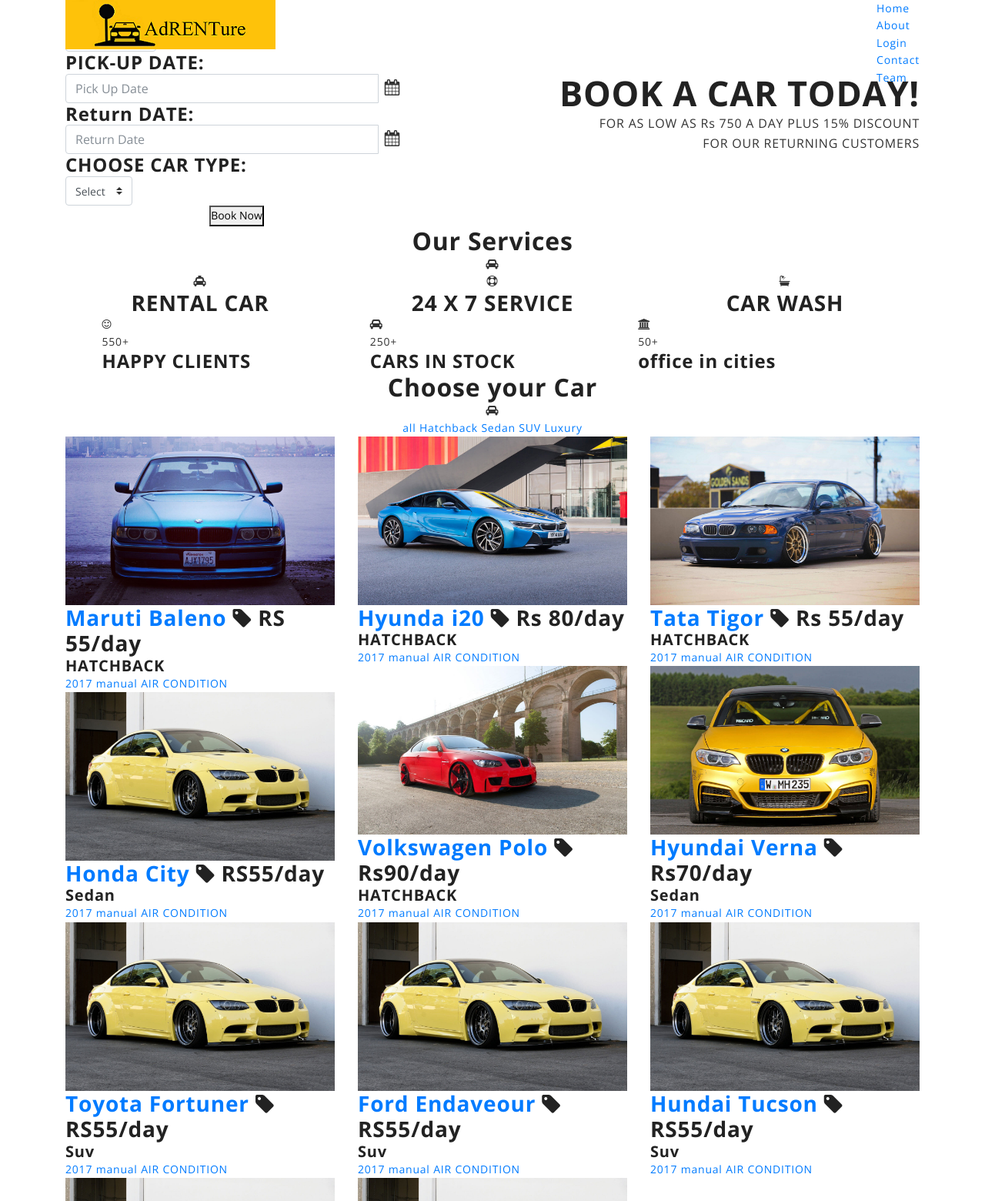
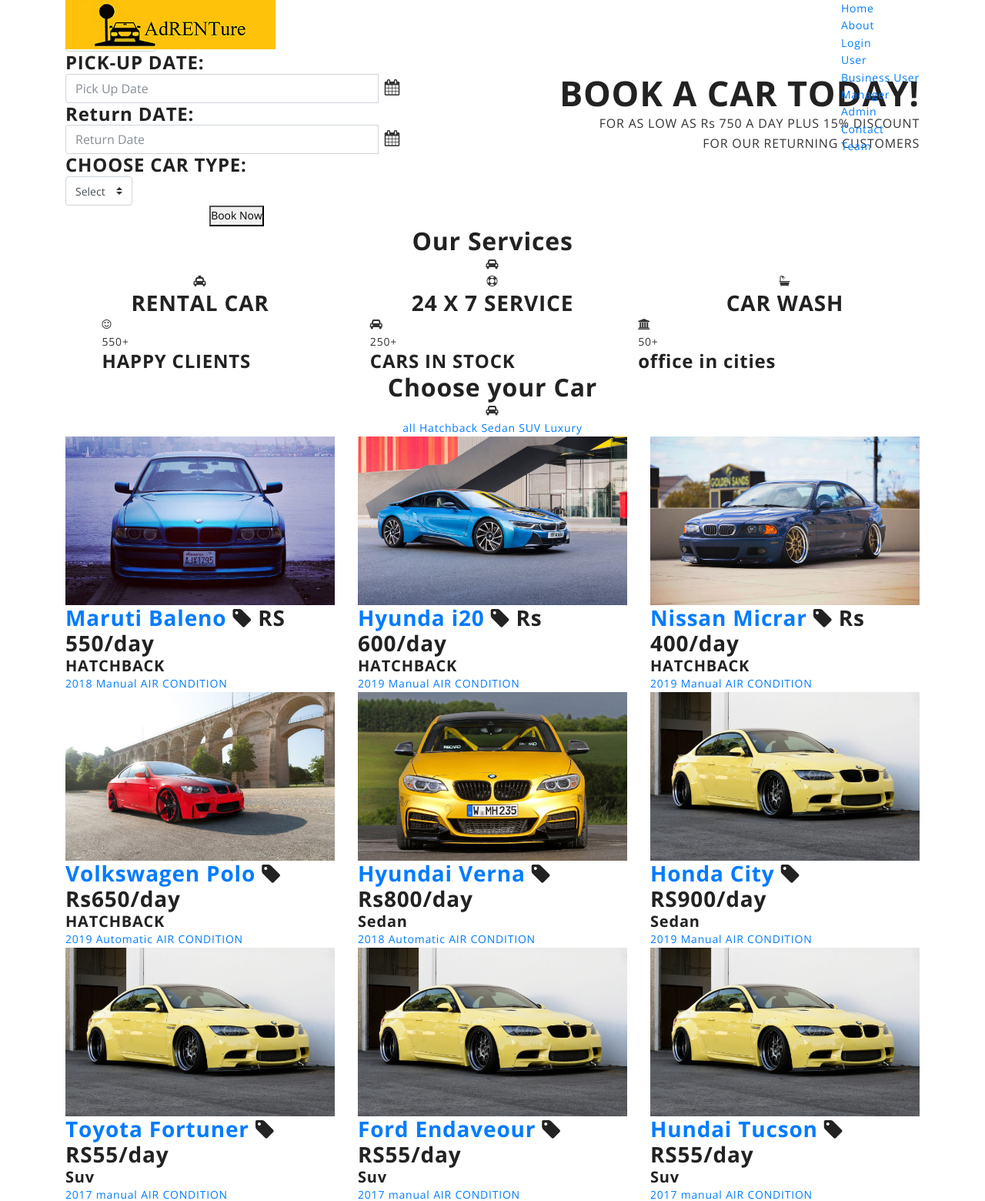
Before and after one commit to vishav-mahajan/vehicle_hire1, a Django app: page / in a window 1280 px wide. Shown: the top 1560 px of the page at 77% size. Run offline with Django 3.2, Linux system fonts and the light colour scheme; some libraries are stand-ins or nearby versions.

Commit message:
main templates

```diff
--- a/templates/index.html
+++ b/templates/index.html
@@ -245,22 +245,22 @@
                                         <div class="col-lg-4 col-md-6 con">
                                             <div class="single-popular-car">
                                                 <div class="p-car-thumbnails">
-                                                    <a class="car-hover" href="/assets/img/car/car-1.jpg">
-                                                      <img src="/assets/img/car/car-1.jpg" alt="JSOFT">
+                                                    <a class="car-hover" href="/assets/images/car/car-1.jpg">
+                                                      <img src="/assets/images/car/car-1.jpg" alt="JSOFT">
                                                    </a>
                                                 </div>
 
                                                 <div class="p-car-content">
                                                     <h3>
                                                         <a href={% url 'front_app:baleno' %}>Maruti Baleno</a>
-                                                        <span class="price"><i class="fa fa-tag"></i> RS 55/day</span>
+                                                        <span class="price"><i class="fa fa-tag"></i> RS 550/day</span>
                                                     </h3>
 
                                                     <h5>HATCHBACK</h5>
 
                                                     <div class="p-car-feature">
-                                                        <a href="#">2017</a>
-                                                        <a href="#">manual</a>
+                                                        <a href="#">2018</a>
+                                                        <a href="#">Manual</a>
                                                         <a href="#">AIR CONDITION</a>
                                                     </div>
                                                 </div>
@@ -272,22 +272,22 @@
                                         <div class="col-lg-4 col-md-6 con">
                                             <div class="single-popular-car">
                                                 <div class="p-car-thumbnails">
-                                                    <a class="car-hover" href="/assets/img/car/car-2.jpg">
-                                                      <img src="/assets/img/car/car-2.jpg" alt="JSOFT">
+                                                    <a class="car-hover" href="/assets/images/car/car-2.jpg">
+                                                      <img src="/assets/images/car/car-2.jpg" alt="JSOFT">
                                                    </a>
                                                 </div>
 
                                                 <div class="p-car-content">
                                                     <h3>
                                                         <a href="#">Hyunda i20</a>
-                                                        <span class="price"><i class="fa fa-tag"></i> Rs 80/day</span>
+                                                        <span class="price"><i class="fa fa-tag"></i> Rs 600/day</span>
                                                     </h3>
 
                                                     <h5>HATCHBACK</h5>
 
                                                     <div class="p-car-feature">
-                                                        <a href="#">2017</a>
-                                                        <a href="#">manual</a>
+                                                        <a href="#">2019</a>
+                                                        <a href="#">Manual</a>
                                                         <a href="#">AIR CONDITION</a>
                                                     </div>
                                                 </div>
@@ -299,22 +299,22 @@
                                         <div class="col-lg-4 col-md-6 con">
                                             <div class="single-popular-car">
                                                 <div class="p-car-thumbnails">
-                                                    <a class="car-hover" href="/assets/img/car/car-3.jpg">
-                                                      <img src="/assets/img/car/car-3.jpg" alt="JSOFT">
+                                                    <a class="car-hover" href="/assets/images/car/car-3.jpg">
+                                                      <img src="/assets/images/car/car-3.jpg" alt="JSOFT">
                                                    </a>
                                                 </div>
 
                                                 <div class="p-car-content">
                                                     <h3>
-                                                        <a href="#">Tata Tigor</a>
-                                                        <span class="price"><i class="fa fa-tag"></i> Rs 55/day</span>
+                                                        <a href="#">Nissan Micrar</a>
+                                                        <span class="price"><i class="fa fa-tag"></i> Rs 400/day</span>
                                                     </h3>
 
                                                     <h5>HATCHBACK</h5>
 
                                                     <div class="p-car-feature">
-                                                        <a href="#">2017</a>
-                                                        <a href="#">manual</a>
+                                                        <a href="#">2019</a>
+                                                        <a href="#">Manual</a>
                                                         <a href="#">AIR CONDITION</a>
                                                     </div>
                                                 </div>
@@ -326,22 +326,22 @@
                                         <div class="col-lg-4 col-md-6 con">
                                             <div class="single-popular-car">
                                                 <div class="p-car-thumbnails">
-                                                    <a class="car-hover" href="/assets/img/car/car-4.jpg">
-                                                      <img src="/assets/img/car/car-4.jpg" alt="JSOFT">
+                                                    <a class="car-hover" href="/assets/images/car/car-4.jpg">
+                                                      <img src="/assets/images/car/car-4.jpg" alt="JSOFT">
                                                    </a>
                                                 </div>
 
                                                 <div class="p-car-content">
                                                     <h3>
                                                         <a href="#">Volkswagen Polo</a>
-                                                        <span class="price"><i class="fa fa-tag"></i> Rs90/day</span>
+                                                        <span class="price"><i class="fa fa-tag"></i> Rs650/day</span>
                                                     </h3>
 
                                                     <h5>HATCHBACK</h5>
 
                                                     <div class="p-car-feature">
-                                                        <a href="#">2017</a>
-                                                        <a href="#">manual</a>
+                                                        <a href="#">2019</a>
+                                                        <a href="#">Automatic</a>
                                                         <a href="#">AIR CONDITION</a>
                                                     </div>
                                                 </div>
@@ -353,22 +353,22 @@
                                         <div class="col-lg-4 col-md-6 sedan">
                                             <div class="single-popular-car">
                                                 <div class="p-car-thumbnails">
-                                                    <a class="car-hover" href="/assets/img/car/car-5.jpg">
-                                                      <img src="/assets/img/car/car-5.jpg" alt="JSOFT">
+                                                    <a class="car-hover" href="/assets/images/car/car-5.jpg">
+                                                      <img src="/assets/images/car/car-5.jpg" alt="JSOFT">
                                                    </a>
                                                 </div>
 
                                                 <div class="p-car-content">
                                                     <h3>
                                                         <a href="#">Hyundai Verna</a>
-                                                        <span class="price"><i class="fa fa-tag"></i> Rs70/day</span>
+                                                        <span class="price"><i class="fa fa-tag"></i> Rs800/day</span>
                                                     </h3>
 
                                                     <h5>Sedan</h5>
 
                                                     <div class="p-car-feature">
-                                                        <a href="#">2017</a>
-                                                        <a href="#">manual</a>
+                                                        <a href="#">2018</a>
+                                                        <a href="#">Automatic</a>
                                                         <a href="#">AIR CONDITION</a>
                                                     </div>
                                                 </div>
@@ -380,22 +380,22 @@
                                         <div class="col-lg-4 col-md-6 sedan">
                                             <div class="single-popular-car">
                                                 <div class="p-car-thumbnails">
-                                                    <a class="car-hover" href="/assets/img/car/car-6.jpg">
-                                                      <img src="/assets/img/car/car-6.jpg" alt="JSOFT">
+                                                    <a class="car-hover" href="/assets/images/car/car-6.jpg">
+                                                      <img src="/assets/images/car/car-6.jpg" alt="JSOFT">
                                                    </a>
                                                 </div>
 
                                                 <div class="p-car-content">
                                                     <h3>
                                                         <a href="#">Honda City</a>
-                                                        <span class="price"><i class="fa fa-tag"></i> RS55/day</span>
+                                                        <span class="price"><i class="fa fa-tag"></i> RS900/day</span>
                                                     </h3>
 
                                                     <h5>Sedan</h5>
 
                                                     <div class="p-car-feature">
-                                                        <a href="#">2017</a>
-                                                        <a href="#">manual</a>
+                                                        <a href="#">2019</a>
+                                                        <a href="#">Manual</a>
                                                         <a href="#">AIR CONDITION</a>
                                                     </div>
                                                 </div>
@@ -406,8 +406,8 @@
                                         <div class="col-lg-4 col-md-6 suv">
                                             <div class="single-popular-car">
                                                 <div class="p-car-thumbnails">
-                                                    <a class="car-hover" href="/assets/img/car/car-6.jpg">
-                                                      <img src="/assets/img/car/car-6.jpg" alt="JSOFT">
+                                                    <a class="car-hover" href="/assets/images/car/car-6.jpg">
+                                                      <img src="/assets/images/car/car-6.jpg" alt="JSOFT">
                                                    </a>
                                                 </div>
 
@@ -432,8 +432,8 @@
                                         <div class="col-lg-4 col-md-6 suv">
                                             <div class="single-popular-car">
                                                 <div class="p-car-thumbnails">
-                                                    <a class="car-hover" href="/assets/img/car/car-6.jpg">
-                                                      <img src="/assets/img/car/car-6.jpg" alt="JSOFT">
+                                                    <a class="car-hover" href="/assets/images/car/car-6.jpg">
+                                                      <img src="/assets/images/car/car-6.jpg" alt="JSOFT">
                                                    </a>
                                                 </div>
 
@@ -458,8 +458,8 @@
                                         <div class="col-lg-4 col-md-6 suv">
                                             <div class="single-popular-car">
                                                 <div class="p-car-thumbnails">
-                                                    <a class="car-hover" href="/assets/img/car/car-6.jpg">
-                                                      <img src="/assets/img/car/car-6.jpg" alt="JSOFT">
+                                                    <a class="car-hover" href="/assets/images/car/car-6.jpg">
+                                                      <img src="/assets/images/car/car-6.jpg" alt="JSOFT">
                                                    </a>
                                                 </div>
 
@@ -484,22 +484,22 @@
                                         <div class="col-lg-4 col-md-6 lux">
                                             <div class="single-popular-car">
                                                 <div class="p-car-thumbnails">
-                                                    <a class="car-hover" href="/assets/img/car/car-6.jpg">
-                                                      <img src="/assets/img/car/car-6.jpg" alt="JSOFT">
+                                                    <a class="car-hover" href="/assets/images/car/car-10.jpg">
+                                                      <img src="/assets/images/car/car-10.jpg" alt="JSOFT">
                                                    </a>
                                                 </div>
 
                                                 <div class="p-car-content">
                                                     <h3>
                                                         <a href="#">Mercedes ClA</a>
-                                                        <span class="price"><i class="fa fa-tag"></i> RS55/day</span>
+                                                        <span class="price"><i class="fa fa-tag"></i> Rs 2000/day</span>
                                                     </h3>
 
                                                     <h5>Luxury</h5>
 
                                                     <div class="p-car-feature">
-                                                        <a href="#">2017</a>
-                                                        <a href="#">manual</a>
+                                                        <a href="#">2018</a>
+                                                        <a href="#">Manual</a>
                                                         <a href="#">AIR CONDITION</a>
                                                     </div>
                                                 </div>
@@ -511,22 +511,22 @@
                                         <div class="col-lg-4 col-md-6 lux">
                                             <div class="single-popular-car">
                                                 <div class="p-car-thumbnails">
-                                                    <a class="car-hover" href="/assets/img/car/car-6.jpg">
-                                                      <img src="/assets/img/car/car-6.jpg" alt="JSOFT">
+                                                    <a class="car-hover" href="/assets/images/car/car-11.jpg">
+                                                      <img src="/assets/images/car/car-11.jpg" alt="JSOFT">
                                                    </a>
                                                 </div>
 
                                                 <div class="p-car-content">
                                                     <h3>
                                                         <a href="#">BMW 5-series</a>
-                                                        <span class="price"><i class="fa fa-tag"></i> RS55/day</span>
+                                                        <span class="price"><i class="fa fa-tag"></i> Rs 2500/day</span>
                                                     </h3>
 
                                                     <h5>Luxury</h5>
 
                                                     <div class="p-car-feature">
-                                                        <a href="#">2017</a>
-                                                        <a href="#">manual</a>
+                                                        <a href="#">2018</a>
+                                                        <a href="#">Automatic</a>
                                                         <a href="#">AIR CONDITION</a>
                                                     </div>
                                                 </div>
--- a/templates/master.html
+++ b/templates/master.html
@@ -76,7 +76,13 @@
                                 <li><a href="{% url 'front_app:about'%}">About</a></li>
 
 
-                                <li><a href="{% url 'front_app:login' %}">Login</a>
+                                <li><a href="#">Login</a>
+                                    <ul>
+                                    <li><a href="{% url 'front_app:login' %}">User</a></li>
+                                    <li><a href="{% url 'front_app:login' %}">Business User</a></li>
+                                    <li><a href="{% url 'front_app:login' %}">Manager</a></li>
+                                    <li><a href="{% url 'front_app:login' %}">Admin</a></li>
+                                    </ul>
 
                                 </li>
 
```
Also changed, not shown: templates/login.html (+9 -3 lines).
